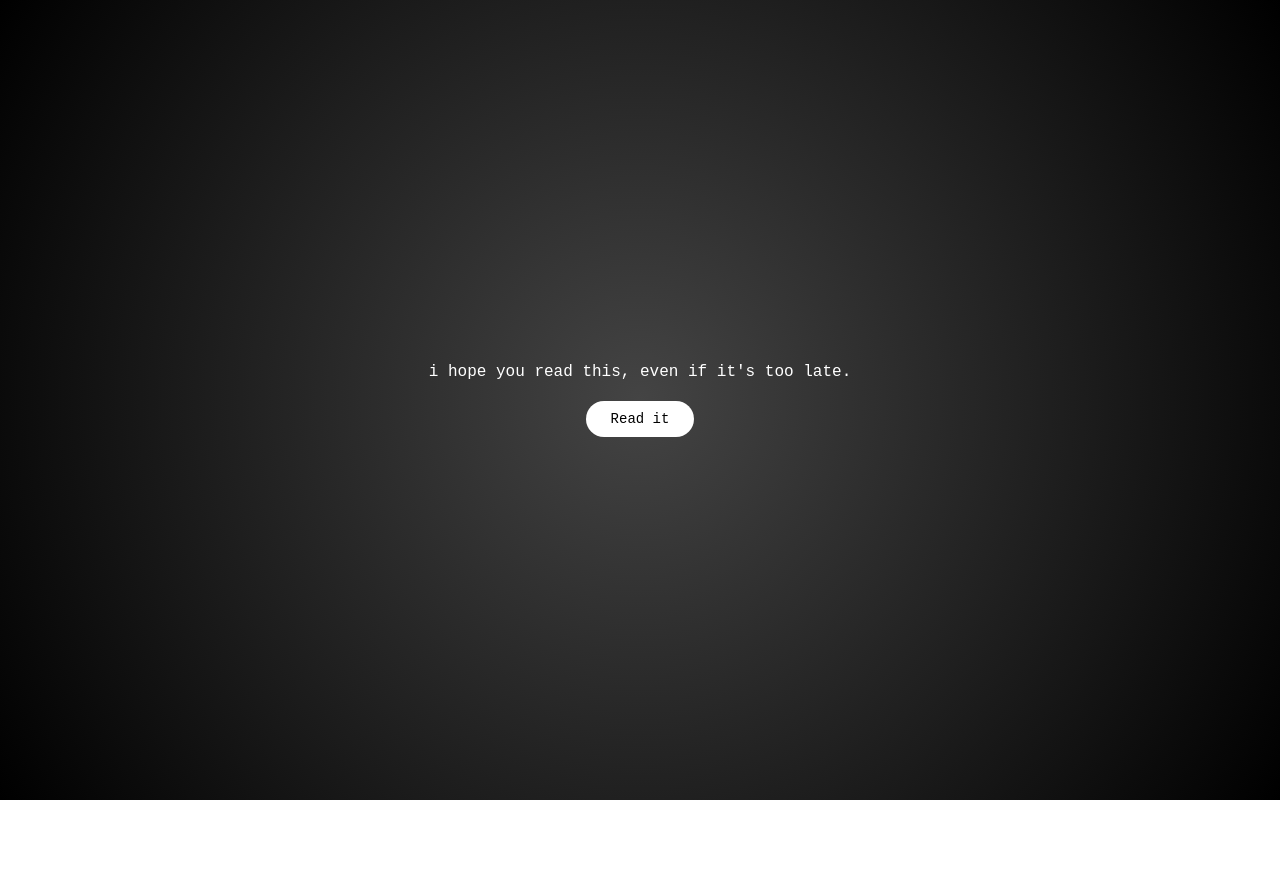
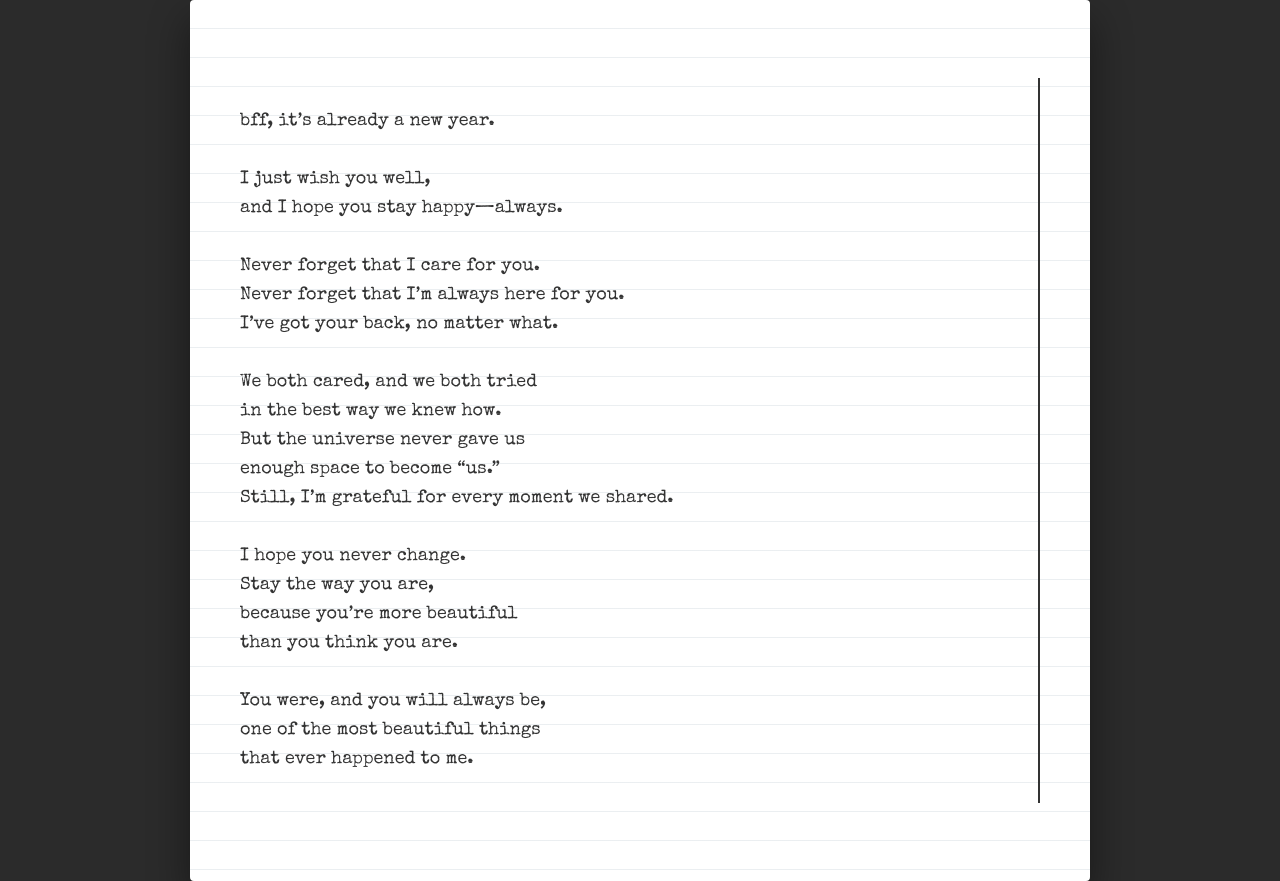
Before and after one commit to fraxdete-cmd/This-is-for-her, a plain HTML site: page index.html in a window 1280 px wide. Before the commit the page ends 800 px from the top, so only its background shows below. Drawn offline with nearby package versions, Linux system fonts and the light colour scheme.

Commit message:
Update index.html

```diff
--- a/index.html
+++ b/index.html
@@ -2,30 +2,88 @@
 <html lang="en">
 <head>
   <meta charset="UTF-8">
-  <title>For You</title>
-  <link rel="stylesheet" href="style.css">
+  <title>A Letter</title>
+
+  <!-- Typewriter Font -->
+  <link href="https://fonts.googleapis.com/css2?family=Special+Elite&display=swap" rel="stylesheet">
+
+  <style>
+    body {
+      margin: 0;
+      padding: 0;
+      background: #2b2b2b;
+      min-height: 100vh;
+      display: flex;
+      justify-content: center;
+      align-items: center;
+    }
+
+    .paper {
+      width: 800px;
+      max-width: 90%;
+      padding: 60px 50px;
+      background:
+        repeating-linear-gradient(
+          white,
+          white 28px,
+          #d7dee3 29px
+        );
+      box-shadow: 0 20px 40px rgba(0, 0, 0, 0.45);
+      font-family: 'Special Elite', monospace;
+      color: #333;
+      line-height: 29px;
+      border-radius: 4px;
+    }
+
+    .typewriter {
+      white-space: pre-wrap;
+      overflow: hidden;
+      border-right: 2px solid #333;
+      animation:
+        typing 12s steps(500, end),
+        blink 0.8s step-end infinite;
+      font-size: 18px;
+    }
+
+    @keyframes typing {
+      from { max-height: 0; }
+      to { max-height: 2000px; }
+    }
+
+    @keyframes blink {
+      50% { border-color: transparent; }
+    }
+  </style>
 </head>
 <body>
 
-  <!-- Background Music -->
-  <iframe
-    src="https://www.youtube.com/embed/M9J6DKJXoKk?autoplay=1&loop=1&playlist=M9J6DKJXoKk"
-    allow="autoplay"
-    style="display:none">
-  </iframe>
+  <div class="paper">
+    <p class="typewriter">
+bff, it’s already a new year.
 
-  <div id="intro" class="center">
-    <p class="fade-text">i hope you read this, even if it's too late.</p>
-    <button id="readBtn">Read it</button>
+I just wish you well,
+and I hope you stay happy—always.
+
+Never forget that I care for you.
+Never forget that I’m always here for you.
+I’ve got your back, no matter what.
+
+We both cared, and we both tried
+in the best way we knew how.
+But the universe never gave us
+enough space to become “us.”
+Still, I’m grateful for every moment we shared.
+
+I hope you never change.
+Stay the way you are,
+because you’re more beautiful
+than you think you are.
+
+You were, and you will always be,
+one of the most beautiful things
+that ever happened to me.
+    </p>
   </div>
 
-  <div id="letter" class="hidden">
-    <div class="paper">
-      <!-- TYPEWRITER TEXT GOES HERE -->
-      <p id="letterText"></p>
-    </div>
-  </div>
-
-  <script src="script.js"></script>
 </body>
 </html>
```
